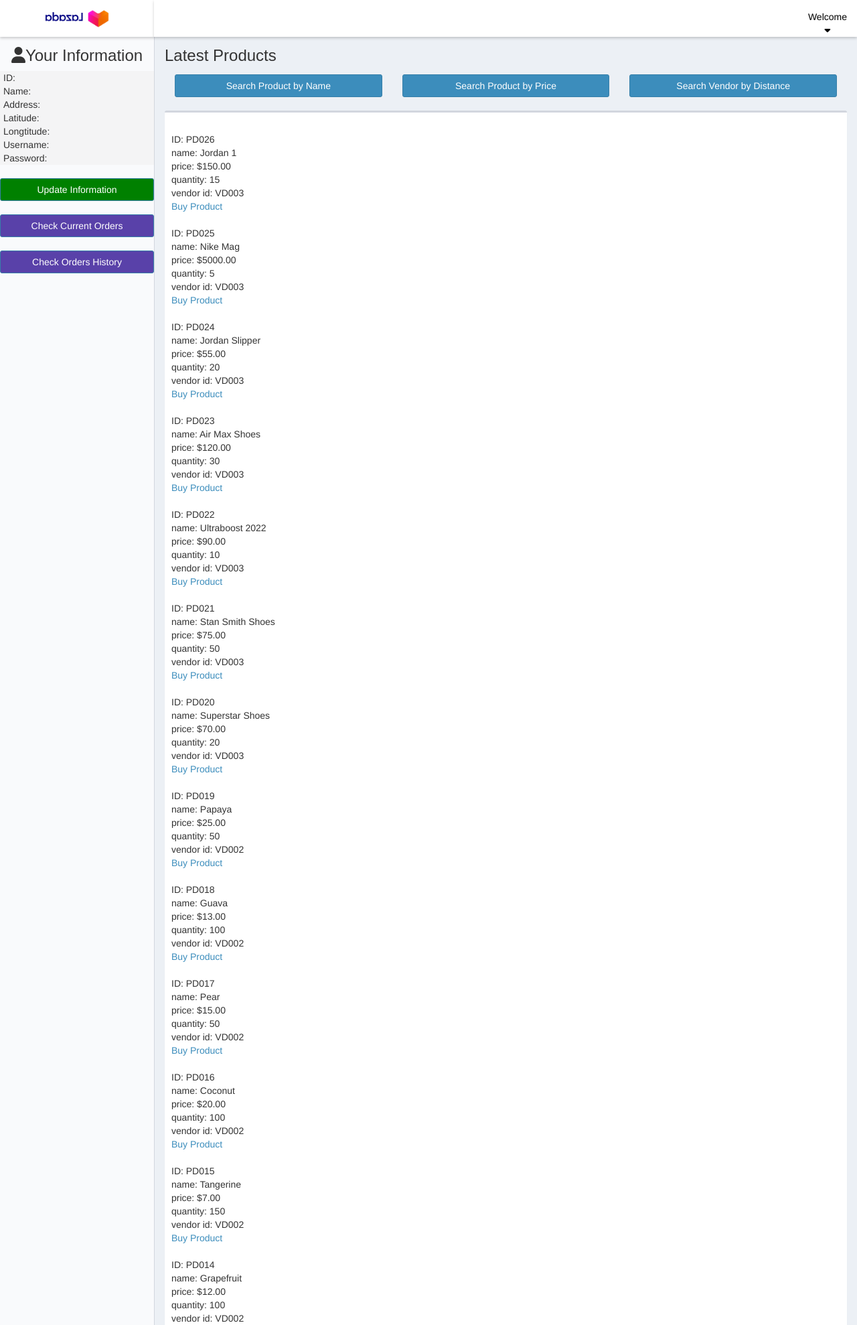
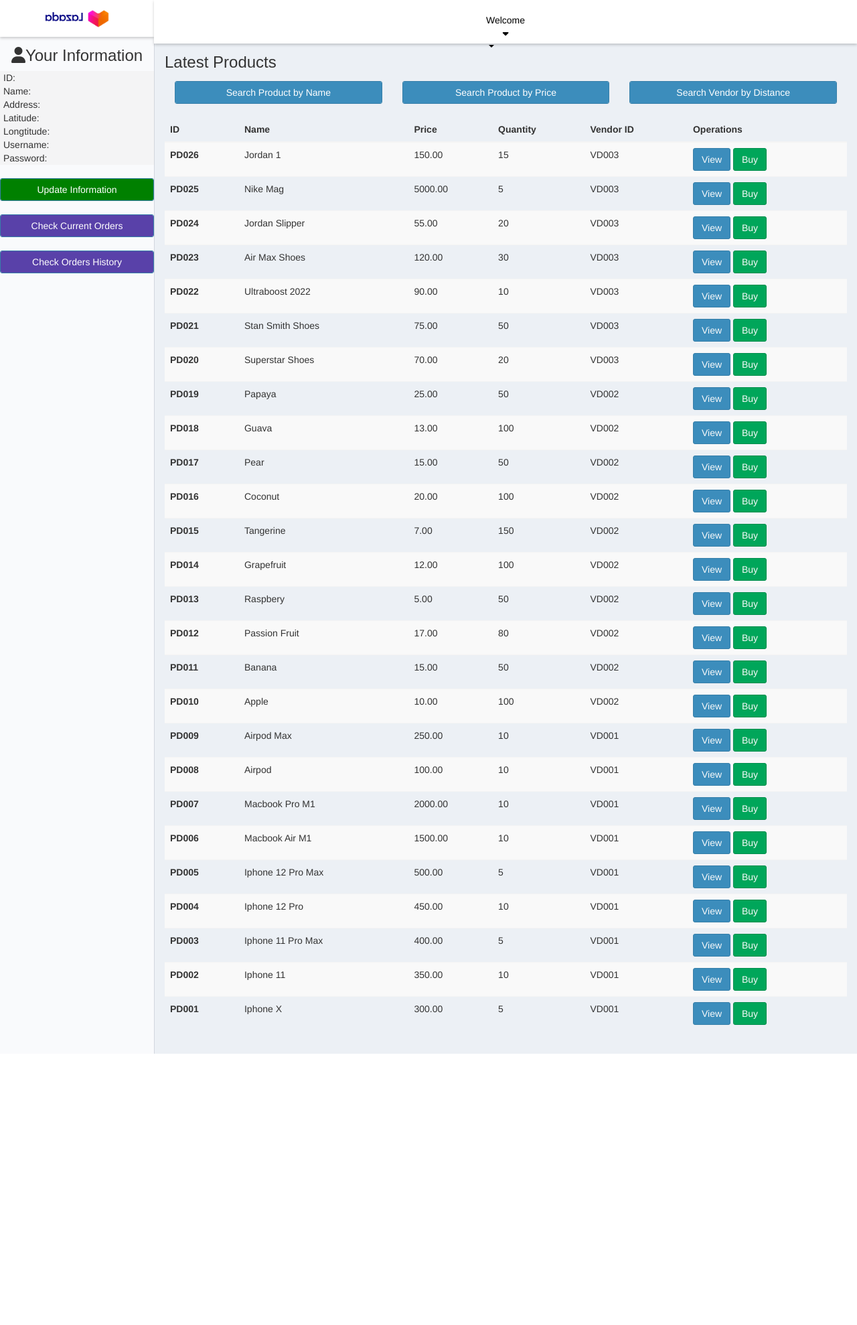
Before and after one commit to phuctr2203/dazala, a PHP site: page /homepage.php in a window 1280 px wide. Shown: the top 1978 px of the page at 67% size. After the commit the page ends 1573 px from the top, so only its background shows below. Run offline with PHP 8.4, Linux system fonts and the light colour scheme; the visitor is signed in with stand-in values (Sample User, id 1); data comes from the database, SQL or seed files in the repository; some libraries are stand-ins or nearby versions.

Commit message:
redesign display product page

```diff
--- a/dazala/login_page/db.php
+++ b/dazala/login_page/db.php
@@ -3,11 +3,15 @@
 $ven_user = 'vendor';
 $ven_pass = 'vendor';
 
+
 $cus_user = 'customer';
 $cus_pass = 'customer';
 
+
+
 $ship_user = 'shipper';
 $ship_pass = 'shipper';
+
 
 global $vendor;
 global $customer;
@@ -16,3 +20,8 @@ global $shipper;
 $vendor = new PDO('mysql:host=localhost;dbname=dazala', $ven_user, $ven_pass);
 $customer = new PDO('mysql:host=localhost;dbname=dazala', $cus_user, $cus_pass);
 $shipper = new PDO('mysql:host=localhost;dbname=dazala', $ship_user, $ship_pass);
+
+
+$link1 = mysqli_connect('localhost', 'customer', 'customer', 'dazala');
+
+?>
--- a/dazala/main_page/homepage.php
+++ b/dazala/main_page/homepage.php
@@ -17,6 +17,9 @@
         <meta http-equiv="X-UA-Compatible" content="IE=edge" />
         <link rel="icon" type="image/png" href="../assets/images/icon-title.png" />
         <title>Dazala E-Commerce</title>
+        <link rel="stylesheet" href="https://maxcdn.bootstrapcdn.com/bootstrap/4.0.0/css/bootstrap.min.css">
+        <script src="https://ajax.googleapis.com/ajex/libs/jquery/1.12.4/jquery.min.js"></script>
+        <script src="https://maxcdn.bootstrapcdn.com/bootstrap/3.3.7/js/bootstrap.js"></script>
         <meta content="width=device-width, initial-scale=1, maximum-scale=1, user-scalable=no" name="viewport" />
         <link href="../assets/bootstrap/css/bootstrap.css" rel="stylesheet" type="text/css" />
         <link href="../assets/css/plugins/bootstrap-dialog.css" rel="stylesheet" type="text/css" />
@@ -101,39 +104,56 @@
                         </div>
                     </div>
                     <br>
-                    <div class="row">
-                        <div class="col-md-12">
-                            <div class="box">
-                                <div class="box-body">
-                                    <div class="table-responsive">
-                                        <!-- chỗ này để display hàng hóa các thứ các thứ, để trong clas này nhé (IMPORTANT) -->
-                                        <?php
 
-                                            $sql = "SELECT * FROM product ORDER BY id DESC";
-                                            $rows = $customer->query($sql);
+                    <table class="table table-striped">
+                        <thead>
+                            <tr>
+                            <th scope="col">ID</th>
+                            <th scope="col">Name</th>
+                            <th scope="col">Price</th>
+                            <th scope="col">Quantity</th>
+                            <th scope="col">Vendor ID</th>
+                            <th scope="col">Operations</th>
+                            </tr>
+                        </thead>
+                        <tbody>
 
-                                            foreach($rows as $row) {
-                                                $id = $row['id'];
-                                                $name = $row['name'];
-                                                $price = $row['price'];
-                                                $quantity = $row['quantity'];
-                                                $ven_id = $row['ven_id'];
+                        <?php
 
-                                                echo "<br>ID: " . $id. "<br>name: " . $name. "<br>price: $" . $price. "<br>quantity: " . $quantity. "<br>vendor id: " . $ven_id."";
-                                                echo "<br>";
+                        require_once '../login_page/db.php';
 
-                                                echo "<a href='orders.php?prod_id=$id' >Buy Product</a><br>";
-                                            }
+                        // Displaying product from database
 
-                                        ?>
-                                    </div>
-                                    <div class="paginate">
-                                        <!-- thêm paginatation vào đây nhé -->
-                                    </div>
-                                </div>
-                            </div>
-                        </div>
-                    </div>
+                        $sql = "SELECT * FROM product ORDER BY id DESC";
+                        $result=mysqli_query($link1, $sql);
+                        if($result) {
+                            while($row=mysqli_fetch_assoc($result)) {
+                                $id=$row['id'];
+                                $name=$row['name'];
+                                $price=$row['price'];
+                                $quantity=$row['quantity'];
+                                $venid=$row['ven_id'];
+                                echo '<tr>
+                                <th scope="row">'.$id.'</th>
+                                <td>'.$name.'</td>
+                                <td>'.$price.'</td>
+                                <td>'.$quantity.'</td>
+                                <td>'.$venid.'</td>
+                                <td>
+                                <button class="btn btn-primary"><a href="" class="text-light">View</a></button>
+                                <button class="btn btn-success"><a href="" class="text-light">Buy</a></button>
+                                </td>
+                                </tr>';
+                            }
+                        }
+
+                        ?>
+
+
+                        </tbody>
+                    </table>
+
+
                 </section>
             </div>
         </div>
```
